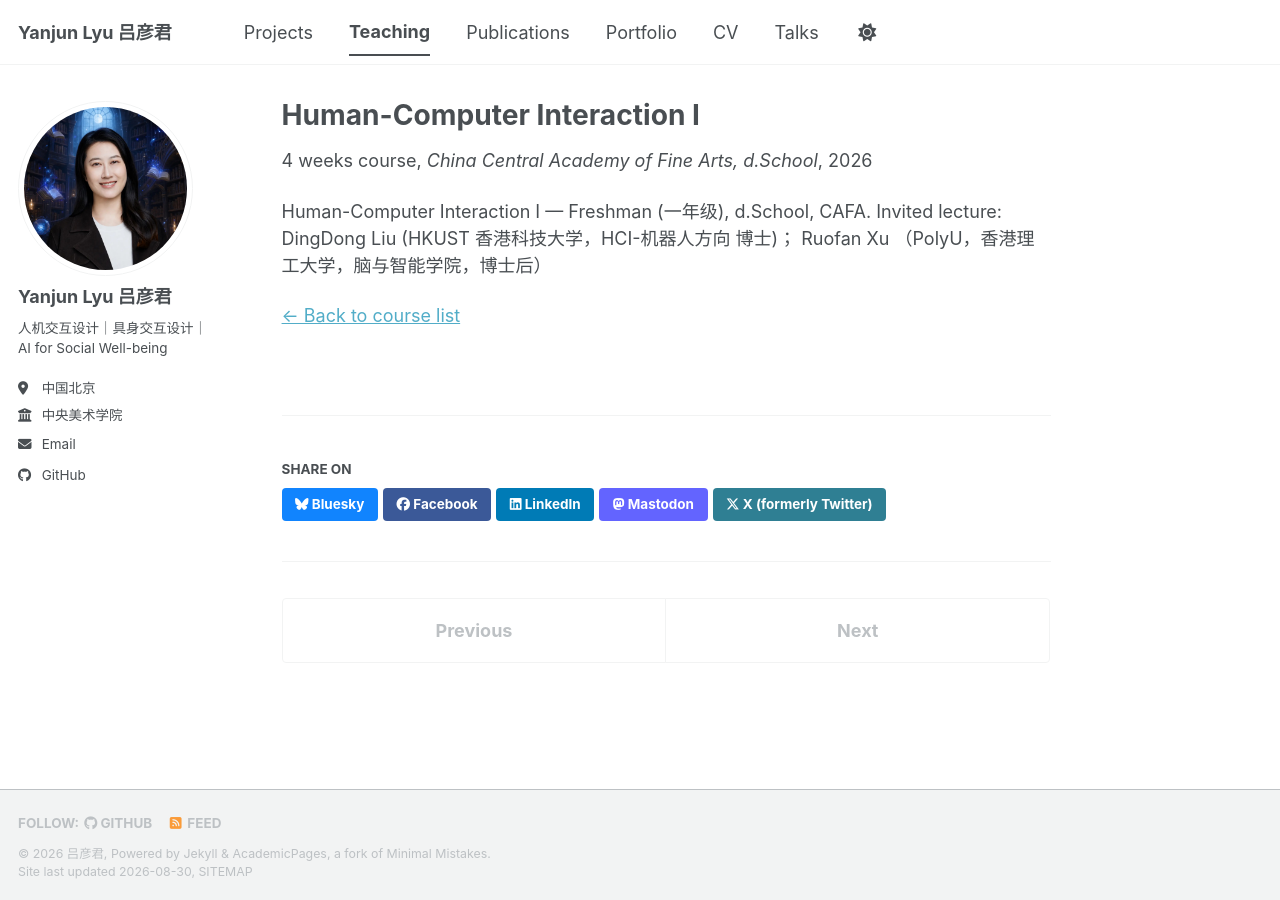
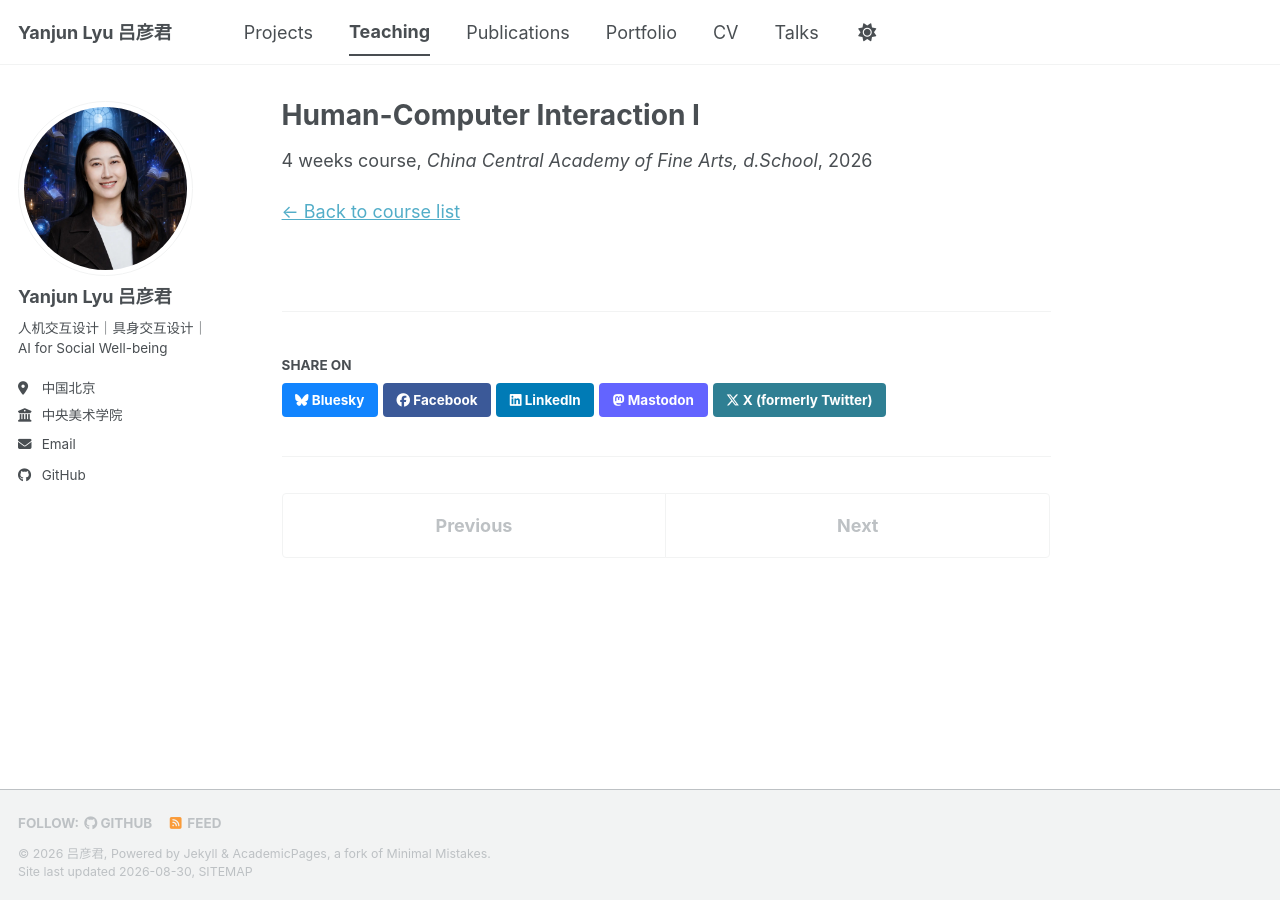
Before and after one commit to Ivyyanjun/Ivyyanjun.github.io, a Jekyll site: the page built from _teaching/2026-spring-cafa-1.md, in a window 1280 px wide. Built offline with Jekyll 4.4.1, drawn with Linux system fonts in a browser that asks for light colours; a style sheet for code colours, icons or effects is not loaded.

Commit message:
Update 2026-spring-cafa-1.md

```diff
--- a/_teaching/2026-spring-cafa-1.md
+++ b/_teaching/2026-spring-cafa-1.md
@@ -11,8 +11,7 @@ slides: /files/hci-1-slides.pdf
 students_url: /teaching/2026-spring-cafa-1-students/
 ---
 
-Human-Computer Interaction I — Freshman (一年级), d.School, CAFA.
-Invited lecture: DingDong Liu (HKUST 香港科技大学，HCI-机器人方向 博士)； Ruofan Xu （PolyU，香港理工大学，脑与智能学院，博士后）
+
 
 
 [← Back to course list](/teaching/)
```
